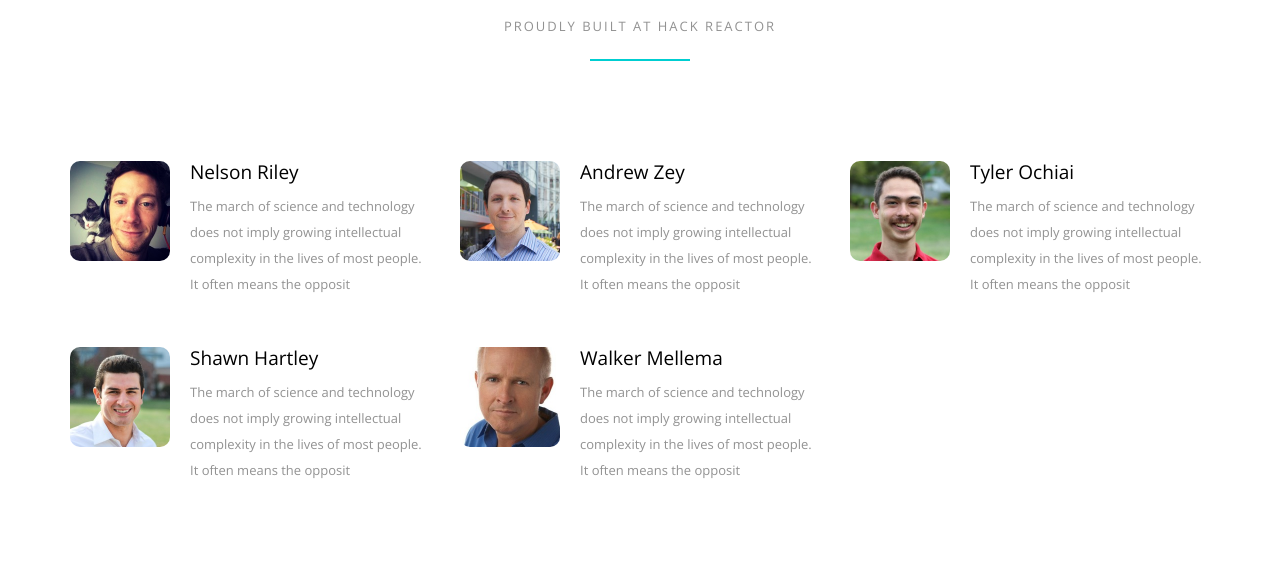
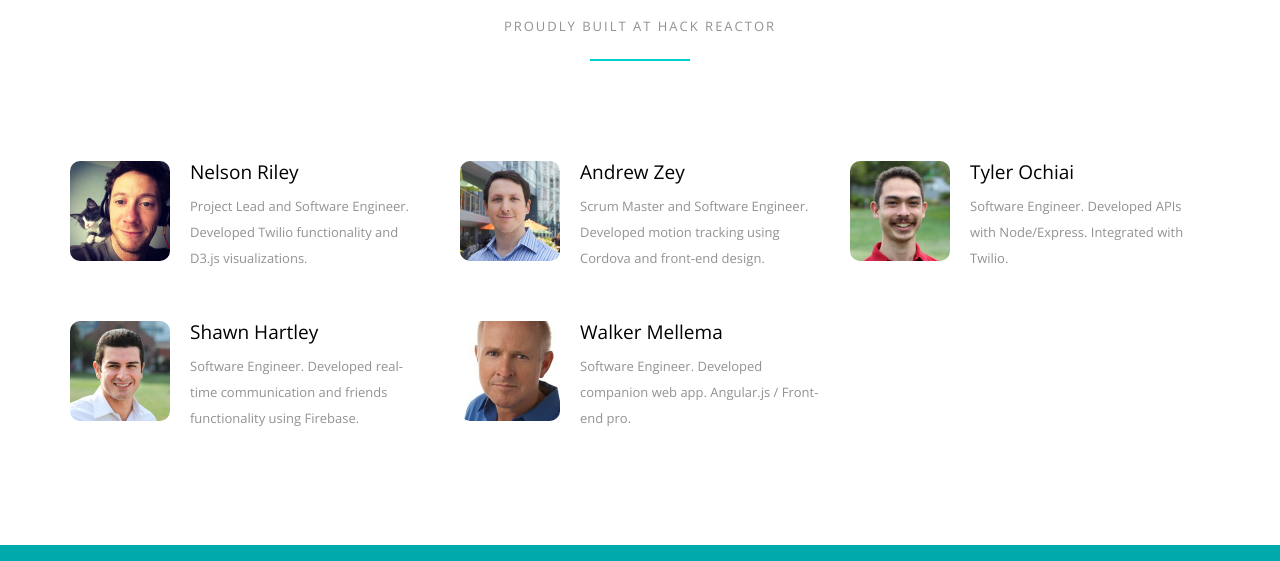
Before and after one commit to doingfine/doingfine.github.io, a plain HTML site: page index.html in a window 1280 px wide. Shown: the part 1455-2016 px from the top of the page. Drawn offline with nearby package versions, Linux system fonts and the light colour scheme.

Commit message:
(feat) add team member info

```diff
--- a/index.html
+++ b/index.html
@@ -345,38 +345,33 @@
                 <div class="col-sm-4 feature-item">
                     <img class="headshot" src="img/headshots/hs-nelson.jpg" title="Nelson Riley" alt="Nelson Riley">
                     <h3>Nelson Riley</h3>
-                    <p>The march of science and technology does not imply growing intellectual complexity in the lives of most people. It often means the opposit</p>
+                    <p>Project Lead and Software Engineer. Developed Twilio functionality and D3.js visualizations.</p>
                 </div>
 
                 <div class="col-sm-4 feature-item">
                     <img class="headshot" src="img/headshots/hs-andrew.jpg" title="Andrew Zey" alt="Andrew Zey">
                     <h3>Andrew Zey</h3>
-                    <p>The march of science and technology does not imply growing intellectual complexity in the lives of most people. It often means the opposit</p>
+                    <p>Scrum Master and Software Engineer. Developed motion tracking using Cordova and front-end design.</p>
                 </div>
 
                 <div class="col-sm-4 feature-item">
                     <img class="headshot" src="img/headshots/hs-tyler.jpg" title="Tyler Ochiai" alt="Tyler Ochiai">
                     <h3>Tyler Ochiai</h3>
-                    <p>The march of science and technology does not imply growing intellectual complexity in the lives of most people. It often means the opposit</p>
+                    <p>Software Engineer. Developed APIs with Node/Express. Integrated with Twilio.</p>
                 </div>
 
                 <div class="col-sm-4 feature-item">
                     <img class="headshot" src="img/headshots/hs-shawn.jpg" title="Shawn Hartley" alt="Shawn Hartley">
                     <h3>Shawn Hartley</h3>
-                    <p>The march of science and technology does not imply growing intellectual complexity in the lives of most people. It often means the opposit</p>
+                    <p>Software Engineer. Developed real-time communication and friends functionality using Firebase.</p>
                 </div>
 
                 <div class="col-sm-4 feature-item">
                     <img class="headshot" src="img/headshots/hs-walker.jpg" title="Walker Mellema" alt="Walker Mellema">
                     <h3>Walker Mellema</h3>
-                    <p>The march of science and technology does not imply growing intellectual complexity in the lives of most people. It often means the opposit</p>
+                    <p>Software Engineer. Developed companion web app. Angular.js / Front-end pro.</p>
                 </div>
 
-                <!-- <div class="col-sm-4 feature-item">
-                    <i class="fa fa-plus"></i>
-                    <h3>Easily duplicate or hide modules</h3>
-                    <p>The march of science and technology does not imply growing intellectual complexity in the lives of most people. It often means the opposit</p>
-                </div> -->
             </div>
         </div>
     </section>
```
